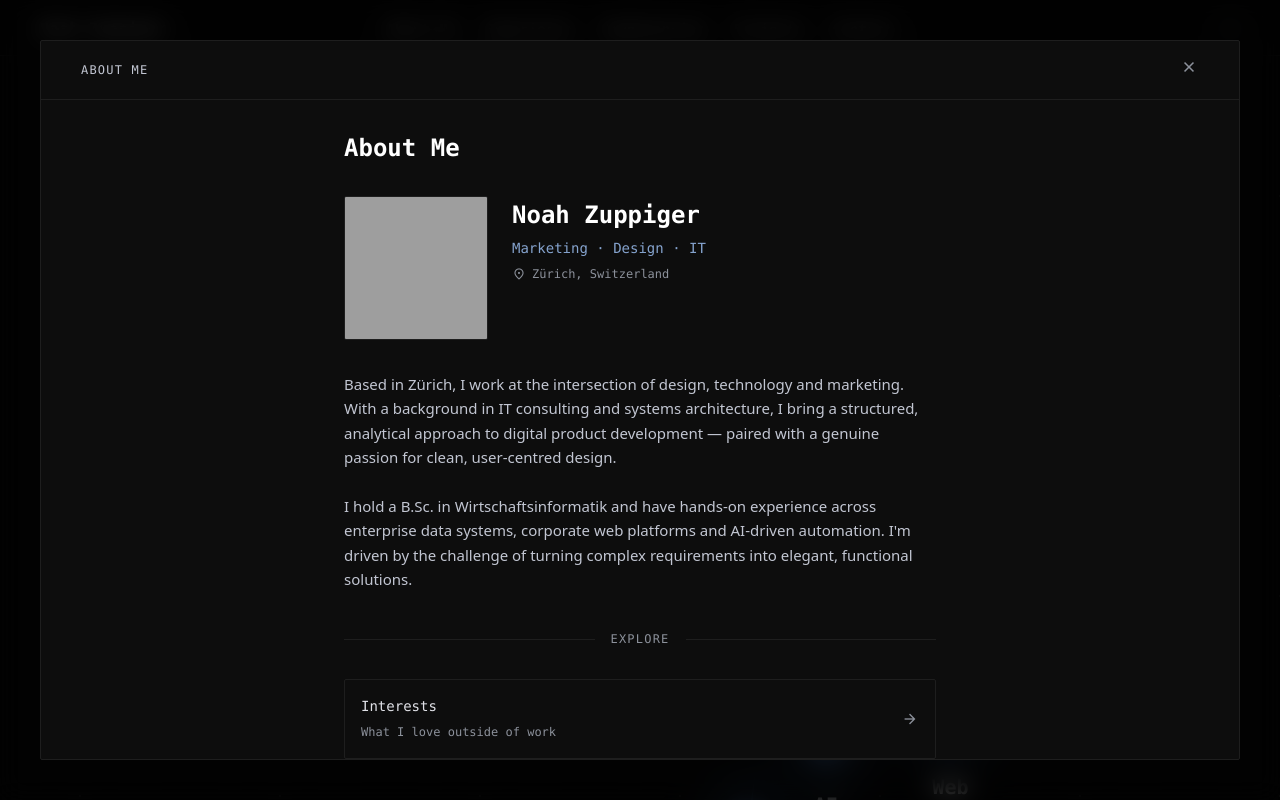
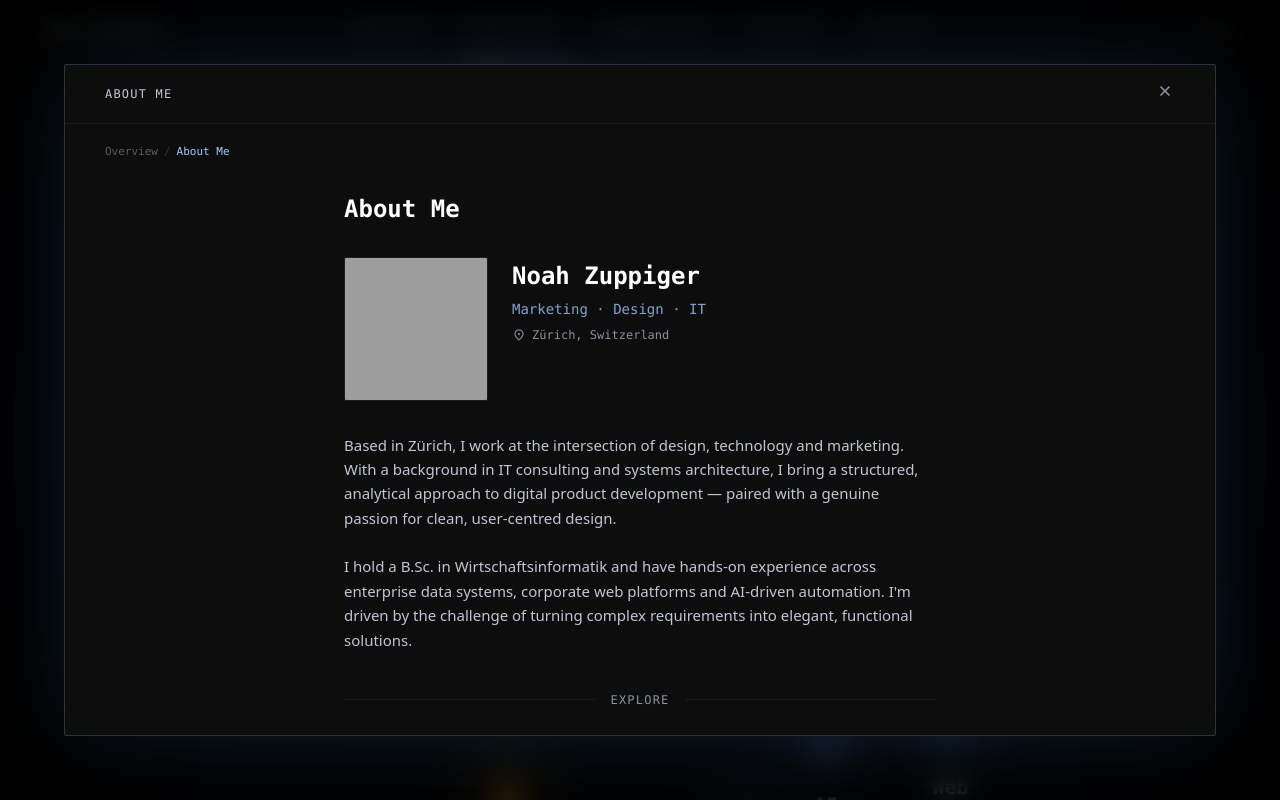
Before and after one commit to Targusli/portfolio, a Next.js app: page / in a window 1280 px wide. Both pictures are taken after a click on the element 604 px from the left and 177 px from the top of the page. Built offline with nearby package versions, Linux system fonts and the light colour scheme; grey boxes are pictures that could not be loaded.

Commit message:
skills tools zusammengeführt, node graph angepasst

```diff
--- a/app/page.tsx
+++ b/app/page.tsx
@@ -68,7 +68,9 @@ export default function Home() {
 
   function getTitle(): string {
     if (!activeModal) return ''
-    if (activeModal === 'experience') return t.experience.title
+    if (activeModal === 'experience')           return t.experience.title
+    if (activeModal === 'experience-work')      return t.experience.filterWork
+    if (activeModal === 'experience-education') return t.experience.filterEdu
     if (activeModal === 'skills')           return t.skills.title
     if (activeModal === 'skills-languages') return t.skills.languages
     if (activeModal === 'skills-tools')     return t.skills.tools
@@ -89,7 +91,7 @@ export default function Home() {
 
   function getContent() {
     if (!activeModal) return null
-    if (activeModal === 'experience') return <ExperienceSection />
+    if (activeModal?.startsWith('experience')) return <ExperienceSection />
     if (activeModal.startsWith('skills'))  return <SkillsSection />
     if (activeModal === 'projects' || activeModal.startsWith('project-')) return <ProjectsSection />
     if (activeModal === 'about' || activeModal.startsWith('about-'))      return <AboutSection />
--- a/components/Modal.tsx
+++ b/components/Modal.tsx
@@ -1,9 +1,10 @@
 'use client'
 
-import { useEffect } from 'react'
+import { Fragment, useEffect } from 'react'
 import { motion, AnimatePresence } from 'framer-motion'
 import { useModal } from '@/lib/modal'
-import { useLang } from '@/lib/i18n'
+import { useLang, type Translations } from '@/lib/i18n'
+import { projects, aboutItems } from '@/lib/data'
 
 interface ModalProps {
   children: React.ReactNode
@@ -11,12 +12,33 @@ interface ModalProps {
   canGoBack?: boolean
 }
 
+function resolveLabel(id: string, lang: 'en' | 'de', t: Translations): string {
+  if (id === 'experience')           return t.experience.title
+  if (id === 'experience-work')      return lang === 'de' ? 'Berufserfahrung' : 'Work'
+  if (id === 'experience-education') return lang === 'de' ? 'Ausbildung' : 'Education'
+  if (id === 'skills')               return t.skills.title
+  if (id === 'skills-languages')     return t.skills.languages
+  if (id === 'skills-tools')         return t.skills.tools
+  if (id === 'projects')             return t.projects.title
+  if (id.startsWith('project-')) {
+    const pid = id.replace('project-', '')
+    return projects.find((p) => p.id === pid)?.title ?? id
+  }
+  if (id === 'about')                return t.about.title
+  if (id.startsWith('about-')) {
+    const aid = id.replace('about-', '')
+    const item = aboutItems.find((a) => a.id === aid)
+    return item ? (lang === 'de' ? item.title.de : item.title.en) : id
+  }
+  if (id === 'contact') return lang === 'de' ? 'Kontakt' : 'Contact'
+  return id
+}
+
 export default function Modal({ children, title, canGoBack }: ModalProps) {
-  const { activeModal, closeModal, popModal } = useModal()
-  const { t } = useLang()
+  const { activeModal, modalStack, closeModal, popModal, openModal } = useModal()
+  const { lang, t } = useLang()
   const isOpen = !!activeModal
 
-  // Close on Escape
   useEffect(() => {
     const handler = (e: KeyboardEvent) => {
       if (e.key === 'Escape') {
@@ -40,7 +62,7 @@ export default function Modal({ children, title, canGoBack }: ModalProps) {
             exit={{ opacity: 0 }}
             transition={{ duration: 0.25 }}
             onClick={closeModal}
-            className="fixed inset-0 z-40 bg-black/75 backdrop-blur-md"
+            className="fixed inset-0 z-40 bg-black/80 backdrop-blur-md"
           />
 
           {/* Modal panel */}
@@ -50,7 +72,10 @@ export default function Modal({ children, title, canGoBack }: ModalProps) {
             animate={{ opacity: 1, scale: 1, y: 0 }}
             exit={{ opacity: 0, scale: 0.96, y: 16 }}
             transition={{ type: 'spring', stiffness: 300, damping: 30 }}
-            className="fixed inset-3 md:inset-6 lg:inset-10 z-50 bg-[#0d0d0d] border border-[#1e1e1e] flex flex-col overflow-hidden rounded-sm"
+            className="fixed inset-4 md:inset-10 lg:inset-16 z-50 bg-[#0d0d0d] border border-primary/20 flex flex-col overflow-hidden rounded-sm"
+            style={{
+              boxShadow: '0 0 80px -15px rgba(74,127,193,0.25), 0 0 200px -60px rgba(74,127,193,0.15), inset 0 0 120px -70px rgba(74,127,193,0.06)',
+            }}
           >
             {/* Header */}
             <div className="flex items-center justify-between px-6 md:px-10 py-4 border-b border-[#1e1e1e] shrink-0">
@@ -74,14 +99,44 @@ export default function Modal({ children, title, canGoBack }: ModalProps) {
                 className="text-outline hover:text-on-surface transition-colors"
                 aria-label={t.common.close}
               >
-                <span className="material-symbols-outlined" style={{ fontSize: 20 }}>
-                  close
-                </span>
+                <span className="material-symbols-outlined" style={{ fontSize: 20 }}>close</span>
               </button>
             </div>
 
             {/* Scrollable content */}
-            <div className="flex-grow overflow-y-auto">{children}</div>
+            <div className="flex-grow overflow-y-auto">
+              {/* Breadcrumbs */}
+              {modalStack.length > 0 && (
+                <div className="px-6 md:px-10 pt-5 flex items-center gap-1.5 flex-wrap">
+                  <button
+                    onClick={closeModal}
+                    className="font-mono text-[11px] text-outline/60 hover:text-outline transition-colors"
+                  >
+                    {lang === 'de' ? 'Übersicht' : 'Overview'}
+                  </button>
+                  {modalStack.map((id, i) => {
+                    const isLast = i === modalStack.length - 1
+                    const label = resolveLabel(id, lang, t)
+                    return (
+                      <Fragment key={id}>
+                        <span className="font-mono text-[11px] text-outline/30 select-none">/</span>
+                        {isLast ? (
+                          <span className="font-mono text-[11px] text-primary">{label}</span>
+                        ) : (
+                          <button
+                            onClick={() => openModal(id)}
+                            className="font-mono text-[11px] text-outline/60 hover:text-outline transition-colors"
+                          >
+                            {label}
+                          </button>
+                        )}
+                      </Fragment>
+                    )
+                  })}
+                </div>
+              )}
+              {children}
+            </div>
           </motion.div>
         </>
       )}
--- a/components/Navbar.tsx
+++ b/components/Navbar.tsx
@@ -4,12 +4,42 @@ import { useState } from 'react'
 import { useModal } from '@/lib/modal'
 import { useLang } from '@/lib/i18n'
 
+interface SubItem {
+  id: string
+  label: string
+  action: () => void
+}
+
 export default function Navbar() {
-  const { openModal } = useModal()
+  const { openModal, replaceStack } = useModal()
   const { lang, setLang, t } = useLang()
-  const [menuOpen, setMenuOpen] = useState(false)
+  const [menuOpen, setMenuOpen]         = useState(false)
+  const [openDropdown, setOpenDropdown] = useState<string | null>(null)
 
-  // Order: About Me, Experience, Skills & Tools, Projects, Contact
+  function close() { setMenuOpen(false); setOpenDropdown(null) }
+
+  const subItems: Record<string, SubItem[]> = {
+    about: [
+      { id: 'interests', label: lang === 'de' ? 'Interessen'      : 'Interests',  action: () => { replaceStack(['about', 'about-interests']); close() } },
+      { id: 'goals',     label: lang === 'de' ? 'Ziele'           : 'Goals',      action: () => { replaceStack(['about', 'about-goals']); close() } },
+    ],
+    experience: [
+      { id: 'work', label: lang === 'de' ? 'Berufserfahrung' : 'Work',      action: () => { replaceStack(['experience', 'experience-work']); close() } },
+      { id: 'edu',  label: lang === 'de' ? 'Ausbildung'      : 'Education', action: () => { replaceStack(['experience', 'experience-education']); close() } },
+    ],
+    skills: [
+      { id: 'languages', label: lang === 'de' ? 'Sprachen'    : 'Languages',    action: () => { replaceStack(['skills', 'skills-languages']); close() } },
+      { id: 'tools',     label: 'Skills & Tools',                                action: () => { replaceStack(['skills', 'skills-tools']); close() } },
+    ],
+    projects: [
+      { id: 'n8n',     label: 'n8n',  action: () => { replaceStack(['projects', 'project-n8n']); close() } },
+      { id: 'web',     label: 'Web',  action: () => { replaceStack(['projects', 'project-web']); close() } },
+      { id: 'ai',      label: 'AI',   action: () => { replaceStack(['projects', 'project-ai']); close() } },
+      { id: 'pending', label: '···',  action: () => { replaceStack(['projects', 'project-pending']); close() } },
+    ],
+    contact: [],
+  }
+
   const navItems = [
     { id: 'about',      label: t.nav.about },
     { id: 'experience', label: t.nav.experience },
@@ -18,14 +48,10 @@ export default function Navbar() {
     { id: 'contact',    label: t.nav.contact },
   ]
 
-  function handleNavClick(id: string) {
-    openModal(id)
-    setMenuOpen(false)
-  }
-
   return (
     <nav className="fixed top-0 left-0 right-0 z-30 h-14 bg-[#080808]/90 backdrop-blur-sm border-b border-[#1e1e1e]">
       <div className="relative flex items-center justify-between h-full px-6 md:px-10">
+
         {/* Logo — left */}
         <button
           onClick={() => {}}
@@ -34,25 +60,53 @@ export default function Navbar() {
           Noah Zuppiger
         </button>
 
-        {/* Desktop nav — absolutely centered, ignoring logo */}
+        {/* Desktop nav — absolutely centered */}
         <ul className="hidden md:flex items-center gap-7 absolute left-1/2 -translate-x-1/2">
-          {navItems.map(({ id, label }) => (
-            <li key={id}>
+          {navItems.map(({ id, label }) => {
+            const subs = subItems[id] ?? []
+            return (
+              <li
+                key={id}
+                className="relative"
+                onMouseEnter={() => setOpenDropdown(id)}
+                onMouseLeave={() => setOpenDropdown(null)}
+              >
                 <button
-                onClick={() => handleNavClick(id)}
-                className="font-mono text-sm font-semibold text-white/70 hover:text-white transition-colors tracking-wide"
+                  onClick={() => { openModal(id); close() }}
+                  className="font-mono text-sm font-semibold text-white/70 hover:text-white transition-colors tracking-wide flex items-center gap-0.5"
                 >
                   {label}
+                  {subs.length > 0 && (
+                    <span className="material-symbols-outlined text-outline/50" style={{ fontSize: 15 }}>
+                      keyboard_arrow_down
+                    </span>
+                  )}
                 </button>
+
+                {/* Dropdown */}
+                {openDropdown === id && subs.length > 0 && (
+                  <div className="absolute top-full left-1/2 -translate-x-1/2 mt-1.5 bg-[#0d0d0d] border border-[#2a2a2a] rounded-sm shadow-lg min-w-[168px] overflow-hidden z-50">
+                    {subs.slice(0, 4).map((sub) => (
+                      <button
+                        key={sub.id}
+                        onClick={sub.action}
+                        className="w-full text-left px-4 py-2.5 font-mono text-xs text-outline hover:text-on-surface hover:bg-[#161616] transition-colors"
+                      >
+                        {sub.label}
+                      </button>
+                    ))}
+                  </div>
+                )}
               </li>
-          ))}
+            )
+          })}
         </ul>
 
-        {/* Right side — lang toggle + mobile hamburger */}
+        {/* Right side — lang toggle + hamburger */}
         <div className="flex items-center gap-4 relative z-10">
           <button
-            onClick={() => lang === 'en' ? setLang('de') : setLang('en')}
-            className="font-mono text-xs text-outline hover:text-primary transition-colors tracking-widest"
+            onClick={() => setLang(lang === 'en' ? 'de' : 'en')}
+            className="font-mono text-sm font-semibold px-3 py-1.5 border border-[#2a2a2a] hover:border-primary/50 text-on-surface-variant hover:text-primary transition-all rounded-sm tracking-widest"
           >
             {lang === 'en' ? 'DE' : 'EN'}
           </button>
@@ -71,16 +125,33 @@ export default function Navbar() {
 
       {/* Mobile dropdown */}
       {menuOpen && (
-        <div className="md:hidden bg-[#080808] border-t border-[#1e1e1e] flex flex-col px-6 py-5 gap-5">
-          {navItems.map(({ id, label }) => (
+        <div className="md:hidden bg-[#080808] border-t border-[#1e1e1e] flex flex-col px-6 py-4 gap-0">
+          {navItems.map(({ id, label }) => {
+            const subs = subItems[id] ?? []
+            return (
+              <div key={id}>
                 <button
-              key={id}
-              onClick={() => handleNavClick(id)}
-              className="text-left font-mono text-sm text-white/70 hover:text-white transition-colors"
+                  onClick={() => { openModal(id); close() }}
+                  className="w-full text-left py-3 font-mono text-sm text-white/70 hover:text-white transition-colors"
                 >
                   {label}
                 </button>
+                {subs.length > 0 && (
+                  <div className="pl-4 pb-2 flex flex-col gap-0">
+                    {subs.slice(0, 4).map((sub) => (
+                      <button
+                        key={sub.id}
+                        onClick={sub.action}
+                        className="w-full text-left py-2 font-mono text-xs text-outline hover:text-on-surface transition-colors"
+                      >
+                        {sub.label}
+                      </button>
                     ))}
+                  </div>
+                )}
+              </div>
+            )
+          })}
         </div>
       )}
     </nav>
--- a/components/NodeGraph.tsx
+++ b/components/NodeGraph.tsx
@@ -41,6 +41,10 @@ const NODE_DEFS: NodeDef[] = [
   // ── Level 3 — About Me ──────────────────────────────────────────────────────
   { id: 'about-interests', level: 3, labelEn: 'Interests', labelDe: 'Interessen', angle: 343, r: 58, parentId: 'about', modalId: 'about-interests' },
   { id: 'about-goals',     level: 3, labelEn: 'Goals',     labelDe: 'Ziele',      angle: 1,   r: 60, parentId: 'about', modalId: 'about-goals' },
+
+  // ── Level 3 — Experience ────────────────────────────────────────────────────
+  { id: 'exp-work', level: 3, labelEn: 'Work',      labelDe: 'Berufserfahrung', angle: 200, r: 52, parentId: 'exp', modalId: 'experience-work' },
+  { id: 'exp-edu',  level: 3, labelEn: 'Education', labelDe: 'Ausbildung',      angle: 236, r: 52, parentId: 'exp', modalId: 'experience-education' },
 
   // ── Level 3 — Contact ───────────────────────────────────────────────────────
   { id: 'linkedin', level: 3, labelEn: 'LinkedIn', labelDe: 'LinkedIn', angle: 304, r: 52, parentId: 'contact', modalId: null, href: 'https://www.linkedin.com/in/noah-zuppiger/' },
@@ -209,7 +213,7 @@ export default function NodeGraph() {
           const sz  = node.level === 0 ? CENTER_SIZE : NODE_SIZE
           const lbl = lang === 'de' ? node.labelDe : node.labelEn
           const isLinkedIn    = !!node.href
-          const isExperience  = node.id === 'exp'
+          const isExperience  = node.id === 'exp' || node.parentId === 'exp'
 
           return (
             <div
--- a/components/sections/AboutSection.tsx
+++ b/components/sections/AboutSection.tsx
@@ -126,9 +126,12 @@ function OverviewView() {
           >
             <div className="flex items-center justify-between">
               <div>
-                <span className="font-mono text-sm text-on-surface group-hover:text-primary transition-colors block mb-0.5">
+                <button
+                  onClick={() => pushModal(`about-${item.id}`)}
+                  className="font-mono text-sm text-on-surface group-hover:text-primary transition-colors block mb-0.5 text-left"
+                >
                   {lang === 'de' ? item.title.de : item.title.en}
-                </span>
+                </button>
                 <span className="font-mono text-xs text-outline">
                   {lang === 'de' ? item.subtitle.de : item.subtitle.en}
                 </span>
--- a/components/sections/ContactSection.tsx
+++ b/components/sections/ContactSection.tsx
@@ -111,6 +111,14 @@ export default function ContactSection() {
           </a>
         ))}
       </div>
+
+      {/* References */}
+      <div className="mt-8 pt-6 border-t border-[#1e1e1e]">
+        <h3 className="font-mono text-sm font-semibold text-on-surface mb-2">
+          {lang === 'de' ? 'Referenzen' : 'References'}
+        </h3>
+        <p className="font-mono text-sm text-outline">Auf Anfrage.</p>
+      </div>
     </div>
   )
 }
--- a/components/sections/ExperienceSection.tsx
+++ b/components/sections/ExperienceSection.tsx
@@ -1,14 +1,26 @@
 'use client'
 
-import { useState } from 'react'
+import { useState, useEffect } from 'react'
 import { useLang } from '@/lib/i18n'
+import { useModal } from '@/lib/modal'
 import { timelineItems } from '@/lib/data'
 
 type Filter = 'all' | 'work' | 'education'
 
 export default function ExperienceSection() {
   const { lang, t } = useLang()
-  const [filter, setFilter] = useState<Filter>('all')
+  const { activeModal } = useModal()
+  const [filter, setFilter] = useState<Filter>(() => {
+    if (activeModal === 'experience-work')      return 'work'
+    if (activeModal === 'experience-education') return 'education'
+    return 'all'
+  })
+
+  useEffect(() => {
+    if (activeModal === 'experience-work')      setFilter('work')
+    else if (activeModal === 'experience-education') setFilter('education')
+    else setFilter('all')
+  }, [activeModal])
 
   const visible = timelineItems.filter((item) => {
     if (filter === 'all') return true
--- a/components/sections/ProjectsSection.tsx
+++ b/components/sections/ProjectsSection.tsx
@@ -84,7 +84,12 @@ function OverviewView() {
             <div className="flex items-start justify-between gap-4 mb-3">
               <div className="flex items-center gap-3">
                 <span className="font-mono text-xs text-outline">{project.index}</span>
-                <span className="font-mono text-sm text-on-surface">{project.title}</span>
+                <button
+                  onClick={() => pushModal(`project-${project.id}`)}
+                  className="font-mono text-sm text-on-surface hover:text-primary transition-colors text-left"
+                >
+                  {project.title}
+                </button>
               </div>
               <div className="flex gap-2 shrink-0">
                 <span className="font-mono text-[10px] px-2 py-0.5 border border-[#2a2a2a] text-outline rounded-sm">
--- a/components/sections/SkillsSection.tsx
+++ b/components/sections/SkillsSection.tsx
@@ -127,9 +127,12 @@ function OverviewView() {
             className="border border-[#1e1e1e] rounded-sm p-5 hover:border-primary/30 hover:bg-surface-container transition-all group"
           >
             <div className="flex items-center justify-between mb-3">
-              <span className="font-mono text-sm text-on-surface group-hover:text-primary transition-colors">
+              <button
+                onClick={() => pushModal(card.id)}
+                className="font-mono text-sm text-on-surface group-hover:text-primary transition-colors text-left"
+              >
                 {card.label}
-              </span>
+              </button>
             </div>
             <p className="font-mono text-xs text-outline leading-relaxed mb-4">{card.desc}</p>
 
--- a/lib/data.ts
+++ b/lib/data.ts
@@ -108,7 +108,9 @@ export const languages: Language[] = [
   { name: 'Deutsch', level: { en: 'Native', de: 'Muttersprache' }, proficiency: 100, cert: null, flag: '🇨🇭' },
   { name: 'English', level: { en: 'Fluent – C1', de: 'Fliessend – C1' }, proficiency: 90, cert: 'Cambridge C1 Advanced', flag: '🇬🇧' },
   { name: 'Français', level: { en: 'Basic – A2', de: 'Grundkenntnisse – A2' }, proficiency: 30, cert: null, flag: '🇫🇷' },
-  { name: '日本語', level: { en: 'Beginner – learning', de: 'Anfänger – am Lernen' }, proficiency: 10, cert: null, flag: '🇯🇵' },
+  { name: '日本語',    level: { en: 'Beginner – learning', de: 'Anfänger – am Lernen' }, proficiency: 10, cert: null, flag: '🇯🇵' },
+  { name: 'Python',    level: { en: 'Beginner – learning', de: 'Anfänger – am Lernen' }, proficiency: 20, cert: null, flag: 'Py' },
+  { name: 'JavaScript', level: { en: 'Beginner – learning', de: 'Anfänger – am Lernen' }, proficiency: 20, cert: null, flag: 'JS' },
 ]
 
 export const tools: SkillItem[] = [
```
Lines whose indentation alone changed are shown as unchanged.
